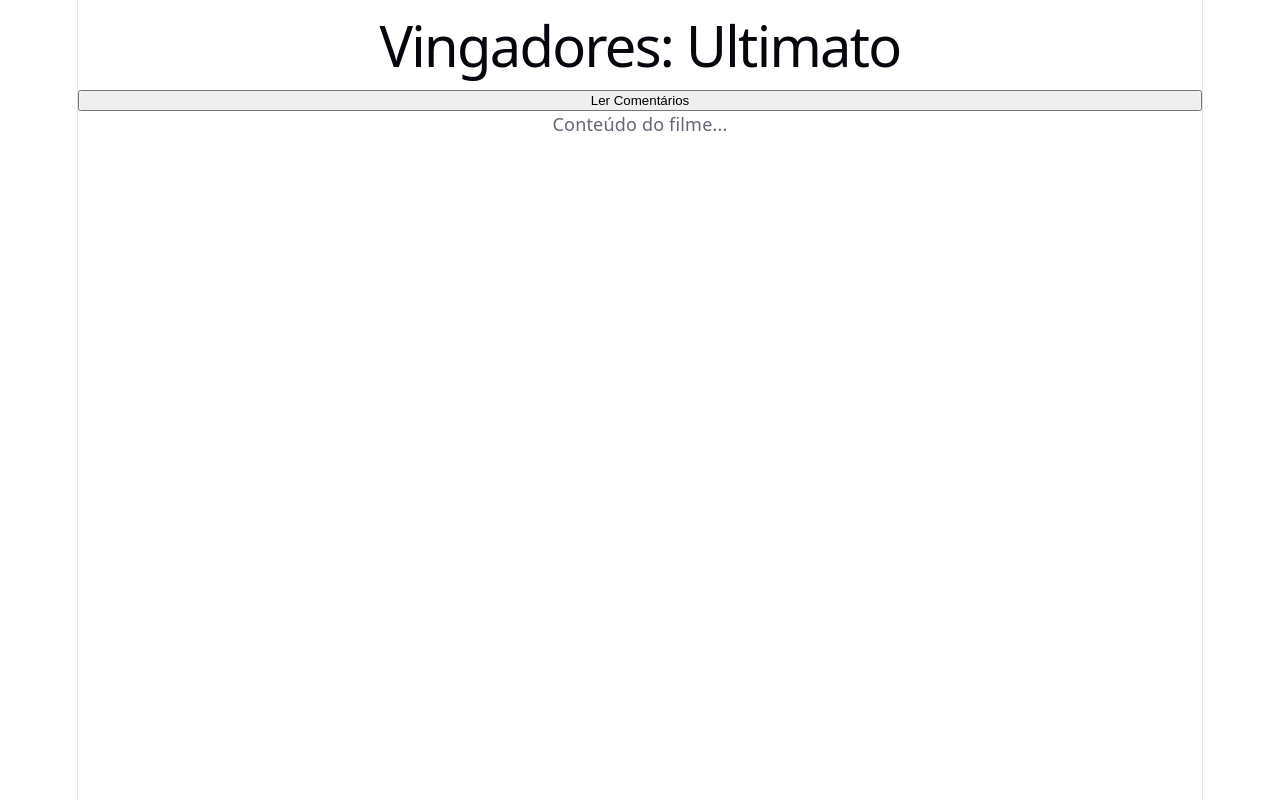
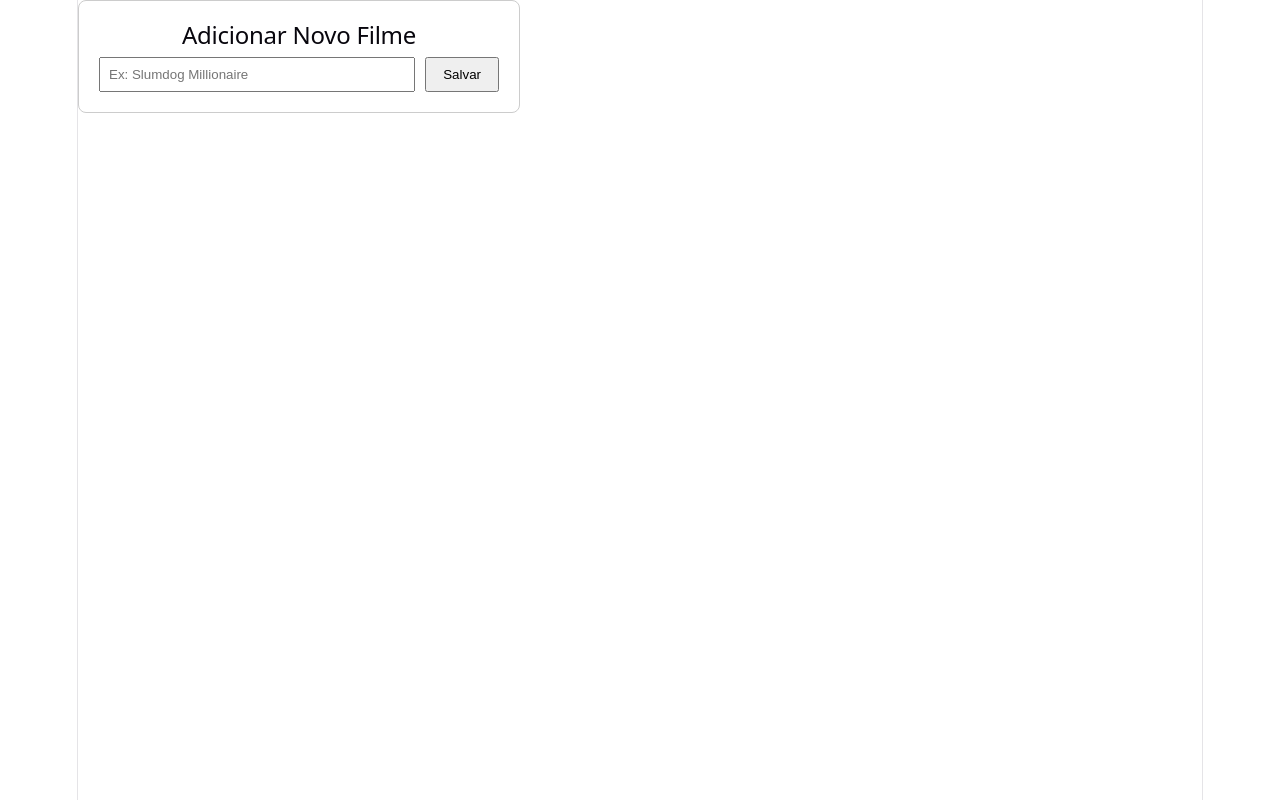
Before and after one commit to jeancarloslima/teste-001-hooks-parte-1, a React (Vite) app: page / in a window 1280 px wide. Shown: the top 800 px of the page. Built offline with nearby package versions, Linux system fonts and the light colour scheme.

Commit message:
Fazendo exercício de formulário de filme com useRef

```diff
--- a/src/App.jsx
+++ b/src/App.jsx
@@ -8,6 +8,7 @@
 import Tela07 from "./components/Tela07";
 import Tela08 from "./components/Tela08";
 import Tela09 from "./components/Tela09";
+import Tela10 from "./components/Tela10";
 
 export const ProjetoContext = createContext();
 
@@ -23,8 +24,9 @@
       <Tela05 />
       <Tela06 />
       <Tela07 />
-      <Tela08 />*/}
-      <Tela09 />
+      <Tela08 />
+      <Tela09 />*/}
+      <Tela10 />
     </ProjetoContext.Provider>
   );
 }
--- /dev/null
+++ b/src/components/Tela10/index.jsx
@@ -0,0 +1,40 @@
+import { useRef, useState } from "react";
+
+export default function Tela10() {
+    const [nomeFilme, setNomeFilme] = useState('');
+
+    const inputRef = useRef(null);
+
+    function lidarComSalvamento() {
+        if (nomeFilme.trim() === "") {
+            inputRef.current.focus();
+            return;
+        }
+
+        console.log("Filme salvo com sucesso!");
+
+        setNomeFilme('');
+        inputRef.current.focus();
+    }
+
+    return (
+    <div style={{ padding: '20px', border: '1px solid #ccc', borderRadius: '8px', maxWidth: '400px' }}>
+      <h2>Adicionar Novo Filme</h2>
+
+      <div style={{ display: 'flex', gap: '10px' }}>
+        <input
+          ref={inputRef}
+          value={nomeFilme}
+          onChange={(e) => setNomeFilme(e.target.value)}
+          type="text"
+          placeholder="Ex: Slumdog Millionaire"
+          style={{ flex: 1, padding: '8px' }}
+        />
+
+        <button onClick={lidarComSalvamento} style={{ padding: '8px 16px' }}>
+          Salvar
+        </button>
+      </div>
+    </div>
+  );
+}
```
